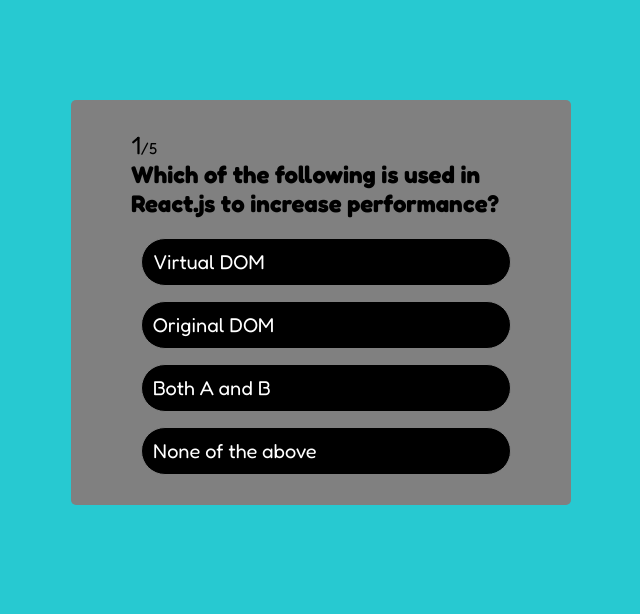
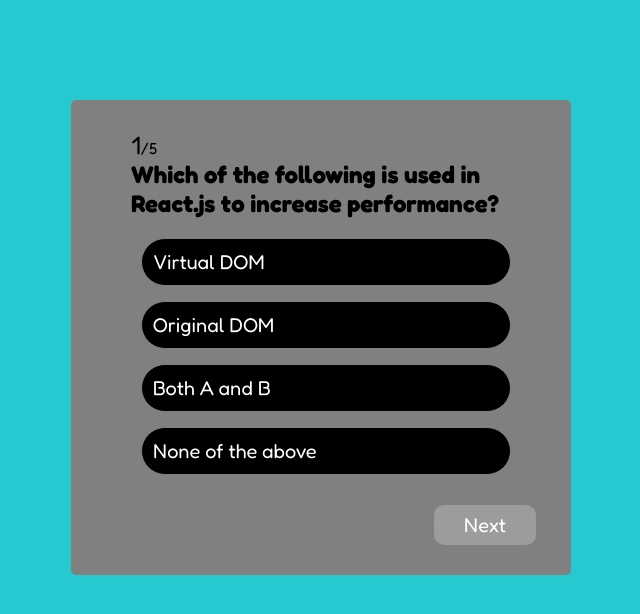
Before and after one commit to siddsrrm/Geography-quiz, a React (Vite) app in the folder geoquiz-project/: page /#/CapitalsQuiz in a window 1280 px wide. Shown: the top 614 px of the page, without its empty margins (313-953 px from the left). Built offline with nearby package versions, Linux system fonts and the light colour scheme.

Commit message:
created next button

```diff
--- a/geoquiz-project/src/Pages/CapitalsQuizPage/CapitalsQuiz.jsx
+++ b/geoquiz-project/src/Pages/CapitalsQuizPage/CapitalsQuiz.jsx
@@ -25,6 +25,10 @@
     else {
       setAnswer(false);
     }
+  }
+
+  const onClickNext = () => {
+
   }
 
   return (
@@ -56,6 +60,11 @@
             );
           })}
         </ul>
+        <div className={styles.buttonContainer}>
+          <button onClick={onClickNext} disabled={isAnswered === false} className={styles.button}>
+            {currentQuestion === questions.length - 1 ? "Finish" : "Next"}
+          </button>
+        </div>
       </>
     </motion.div>
   )
--- a/geoquiz-project/src/Pages/CapitalsQuizPage/CapitalsQuiz.module.css
+++ b/geoquiz-project/src/Pages/CapitalsQuizPage/CapitalsQuiz.module.css
@@ -1,4 +1,4 @@
-
+@import "../../vars.css";
 
 .container{
     margin-left: 30%;
@@ -39,3 +39,26 @@
     }
 
 }
+
+.buttonContainer {
+    display: flex;
+    justify-content: flex-end;
+    margin-top: 30px;
+    margin-right: -25px;
+}
+
+.button {
+    background-color: black;
+    color:white;
+    border-radius: 10px;
+    font-size: 20px;
+    padding: 8px 30px;
+    outline: none;
+    border: none;
+    cursor: pointer;
+}
+
+.button:disabled {
+    background-color: #9c9c9c;
+    cursor:not-allowed;
+}
```
